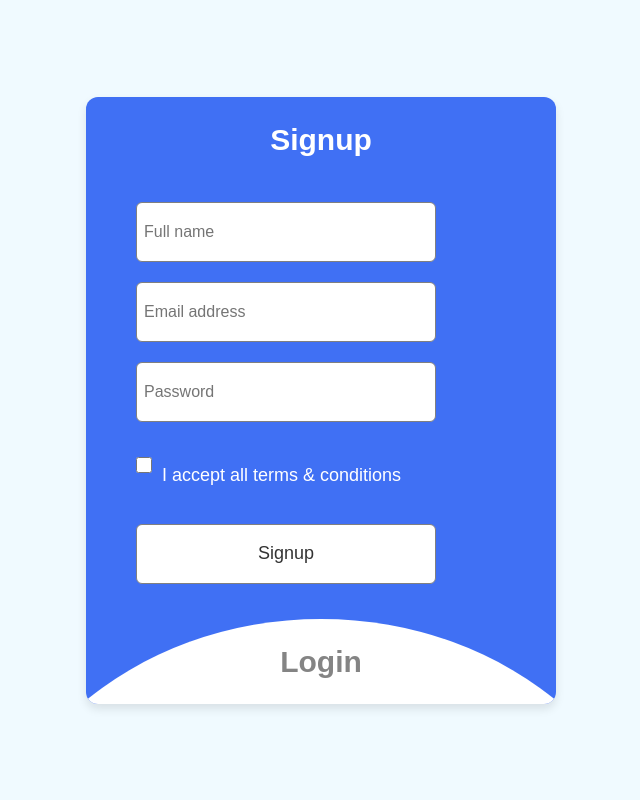
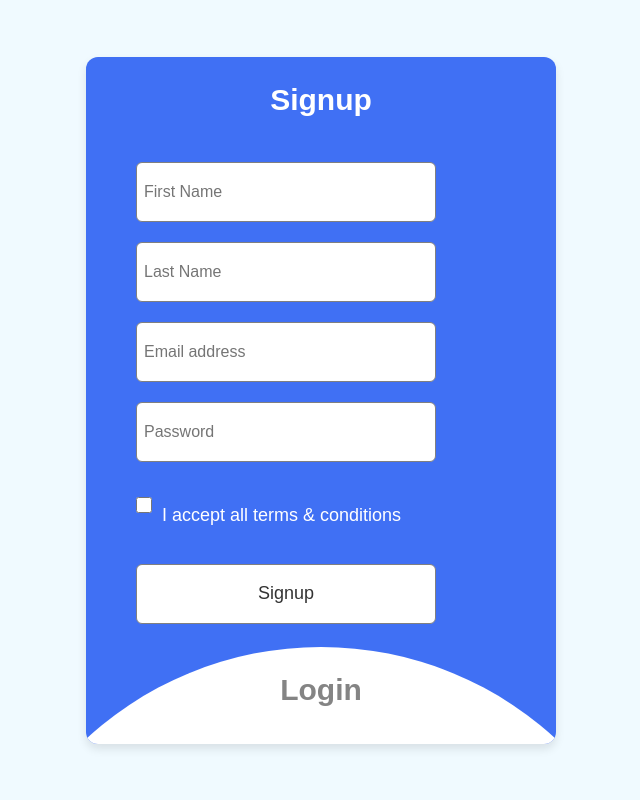
Before and after one commit to KelvinoKing/SiteSwift, a plain HTML site: page web_dynamic/templates/signup.html in a window 1280 px wide. Shown: the whole page, without its empty margins (319-959 px from the left). Drawn offline with nearby package versions, Linux system fonts and the light colour scheme; files that its build step writes are made by us from their sources; files whose address does not match are found by name.

Commit message:
Changing the login form as discussed

```diff
--- a/web_dynamic/templates/signup.html
+++ b/web_dynamic/templates/signup.html
@@ -24,7 +24,8 @@
         <div class="form signup">
           <header>Signup</header>
           <form action="#">
-            <input type="text" placeholder="Full name" required />
+            <input type="text" placeholder="First Name" required />
+            <input type="text" placeholder="Last Name" required />
             <input type="text" placeholder="Email address" required />
             <input type="password" placeholder="Password" required />
             <div class="checkbox">
```
